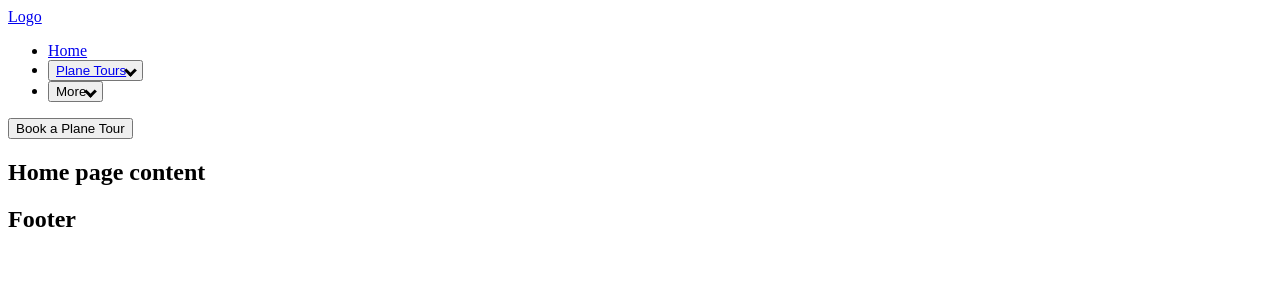
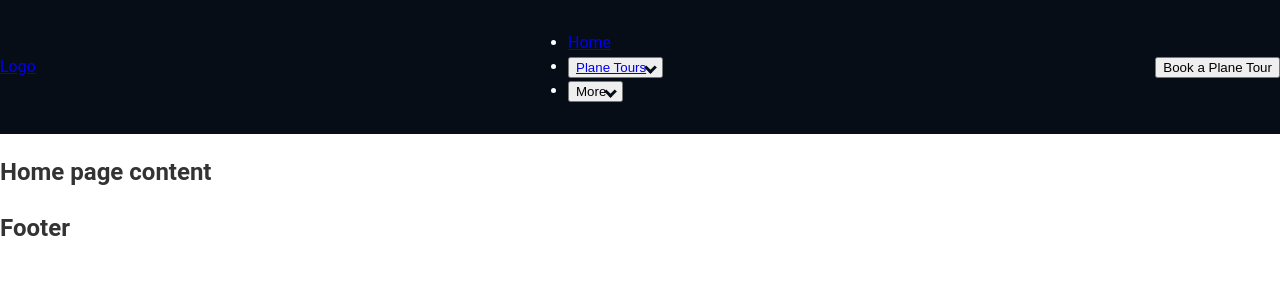
Before and after one commit to nooccarr/JetAirBlue, a React (Vite) app: page / in a window 1280 px wide. Shown: the top 300 px of the page. Built offline with nearby package versions, Linux system fonts and the light colour scheme.

Commit message:
Style components in header section. Set background color to black and utilize flexbox to place item.

```diff
--- a/src/components/Header.jsx
+++ b/src/components/Header.jsx
@@ -4,8 +4,8 @@ import NavBar from './NavBar';
 const Header = () => {
   return (
     <header>
-      <div className='nav-area'>
-        <Link to='/' className='logo'>
+      <div className='header-container'>
+        <Link to='/' className='header-logo'>
           Logo
           {/* <img src='/images/logo.png' alt='logo' /> */}
         </Link>
--- a/src/styles/app.css
+++ b/src/styles/app.css
@@ -1,3 +1,40 @@
+/* BODY */
+body {
+  margin: 0px;
+  padding: 0px;
+  font-family: 'Roboto', sans-serif;
+  font-size: 16px;
+  line-height: 1.5;
+  color: #333;
+  background-color: #fff;
+}
+
+/* HEADER */
+header {
+  background-color: #060d17;
+  color: #fff;
+}
+.header-container {
+  margin: 0 auto;
+  max-width: 1280px;
+  display: flex;
+  flex-wrap: wrap;
+  align-items: center;
+  justify-content: space-between;
+  padding: 15px 0px;
+}
+
+.header-logo {
+  /* flex: 1;
+  text-align: center; */
+}
+
+
+/* NAVIGATION BAR */
+
+
+
+/* NAVIGATION BAR: DROP DOWN MENU */
 .dropdown {
   display: none;
 }
@@ -7,7 +44,7 @@
 }
 
 .arrow {
-  border: solid black;
+  border: solid #060d17;
   border-width: 0 3px 3px 0;
   display: inline-block;
   padding: 3px;
```
Also changed, not shown: 1 other file (tests, documents, lock files or other folders).
